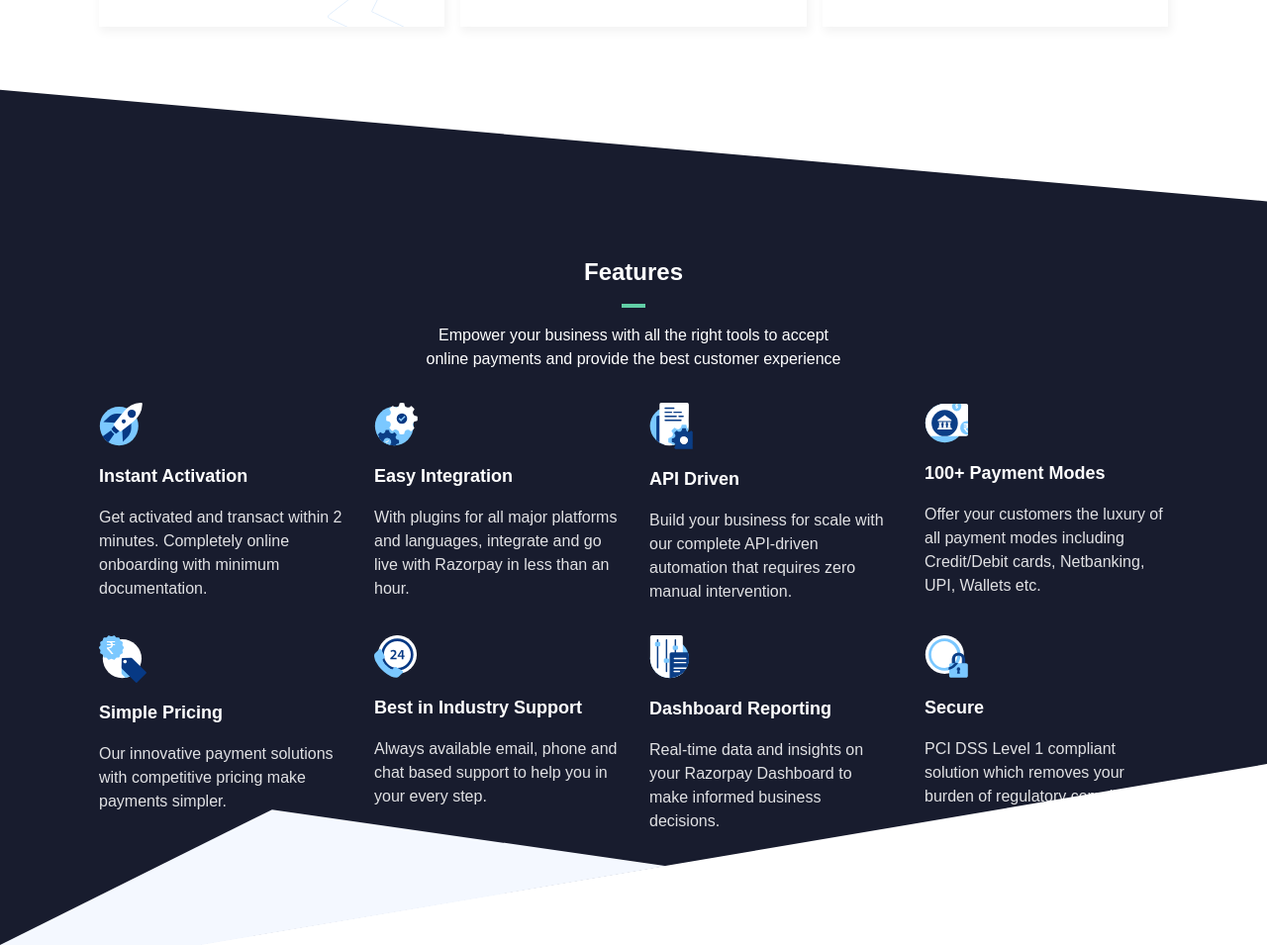
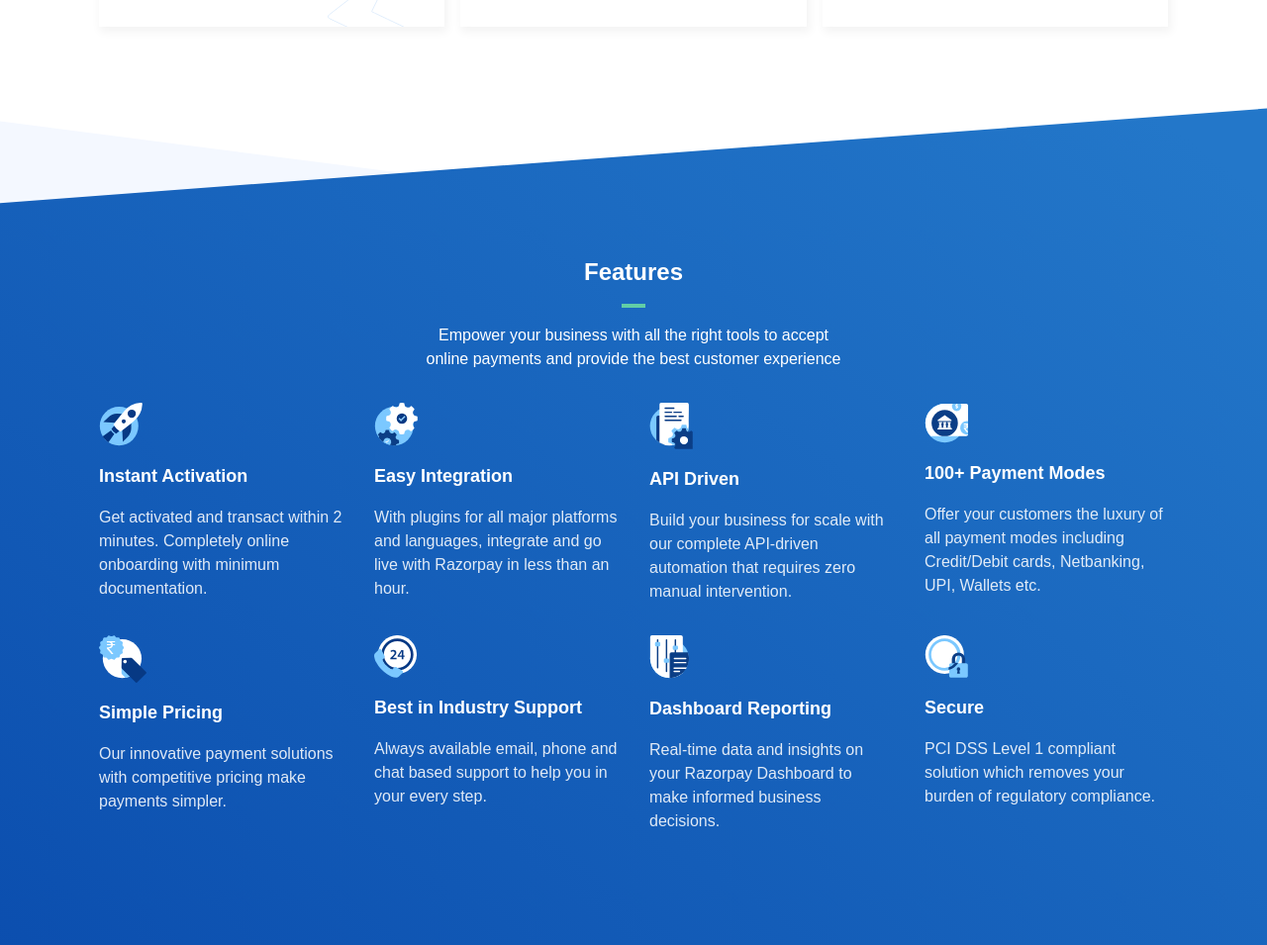
Before and after one commit to 1vaibhavpal1/RazorPay_Clone, a plain HTML site: page index.html in a window 1280 px wide. Shown: the part 4551-5506 px from the top of the page at 99% size. Drawn offline with nearby package versions, Linux system fonts and the light colour scheme.

Commit message:
Update index.html

```diff
--- a/index.html
+++ b/index.html
@@ -1098,7 +1098,7 @@
       </div>
     </div>
     <div
-      class="bg-[url('Images/feature-section-2BG.svg')] bg-cover bg-no-repeat bg-center w-full coreFeaturebg"
+      class="bg-[url('Images/core-features-sectionBG.svg')] bg-cover bg-no-repeat bg-center w-full coreFeaturebg"
     >
       <div class=" md:w-11/12 w-10/12 max-w-[1080px] mx-auto">
         <h2
```
